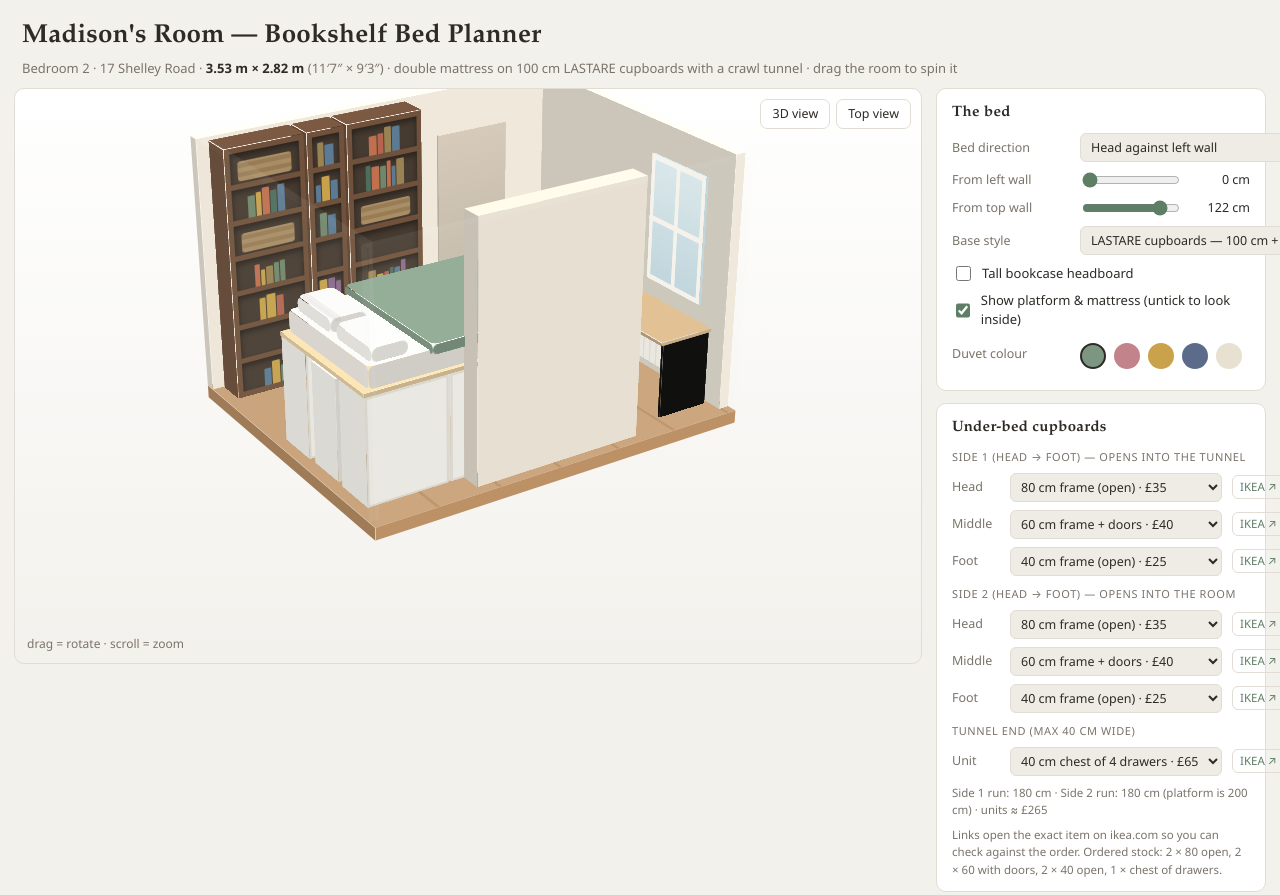
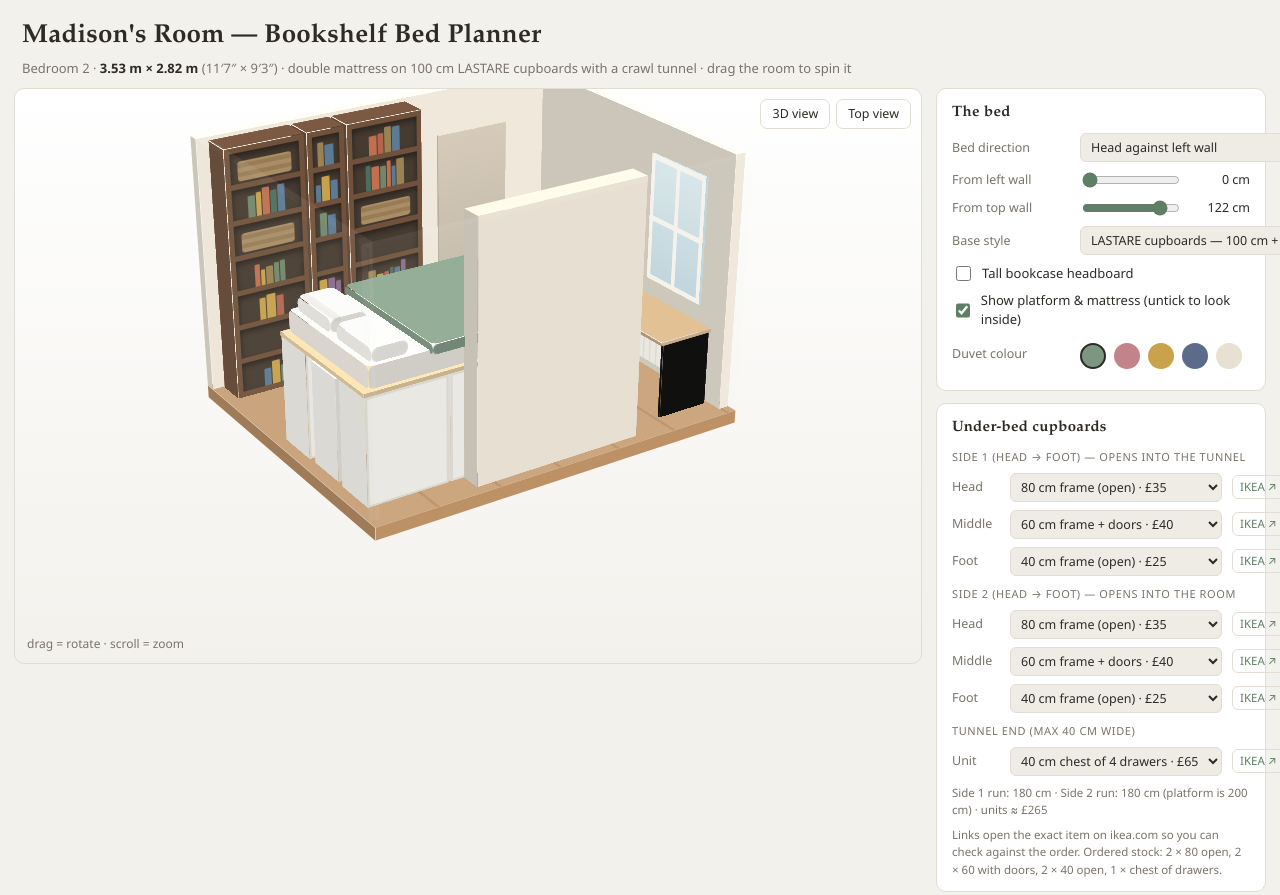
Before and after one commit to 16vmini/madisons-room, a plain HTML site: page index.html in a window 1280 px wide. Shown: the top 895 px of the page. Drawn offline with Linux system fonts and the light colour scheme.

Commit message:
Remove street address before making the repo public
Co-Authored-By: Claude Fable 5 <noreply@anthropic.com>

```diff
--- a/index.html
+++ b/index.html
@@ -90,7 +90,7 @@
 
 <header>
   <h1>Madison's Room — Bookshelf Bed Planner</h1>
-  <div class="sub">Bedroom 2 · 17 Shelley Road · <b>3.53 m × 2.82 m</b> (11′7″ × 9′3″) · double mattress on 100 cm LASTARE cupboards with a crawl tunnel · drag the room to spin it</div>
+  <div class="sub">Bedroom 2 · <b>3.53 m × 2.82 m</b> (11′7″ × 9′3″) · double mattress on 100 cm LASTARE cupboards with a crawl tunnel · drag the room to spin it</div>
 </header>
 
 <main>
```
